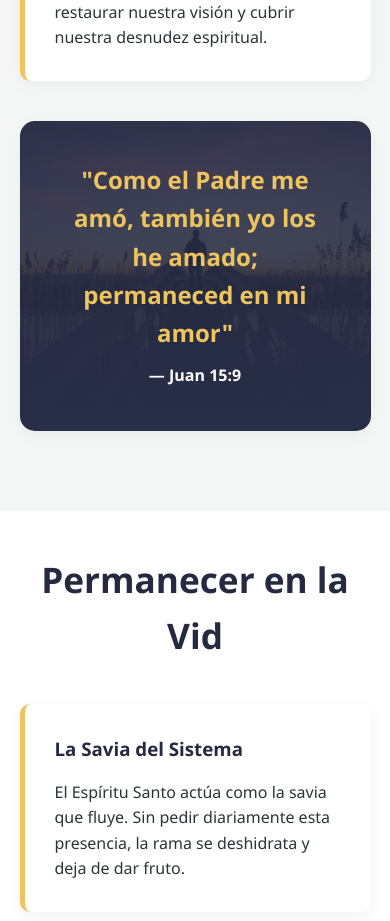
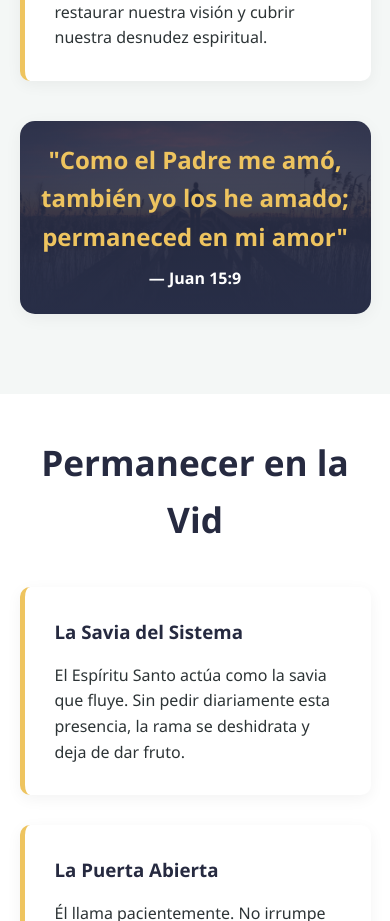
Before and after one commit to escuela-sabatica/evaluate, a Vue app: page / in a window 390 px wide. Shown: the part 1620-2541 px from the top of the page. Built offline with nearby package versions, Linux system fonts and the light colour scheme.

Commit message:
Update VerseBox.vue

```diff
--- a/src/components/VerseBox.vue
+++ b/src/components/VerseBox.vue
@@ -18,4 +18,9 @@
   margin: 40px 0;
   box-shadow: 0 4px 17px rgba(0, 0, 0, 0.05);
 }
+@media (max-width: 768px) {
+  .verse-box{
+    padding: 20px;
+  }
+}
 </style>
```
